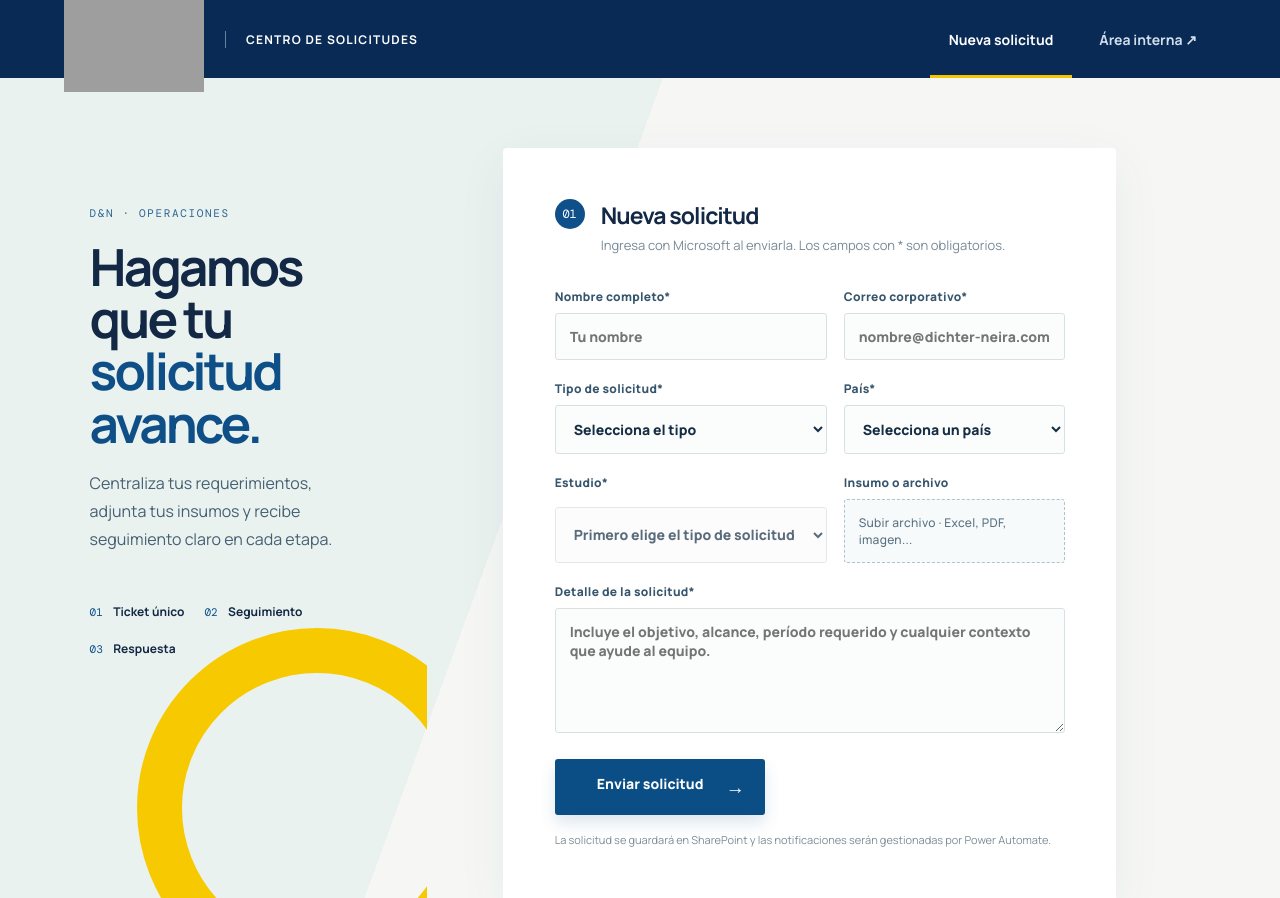
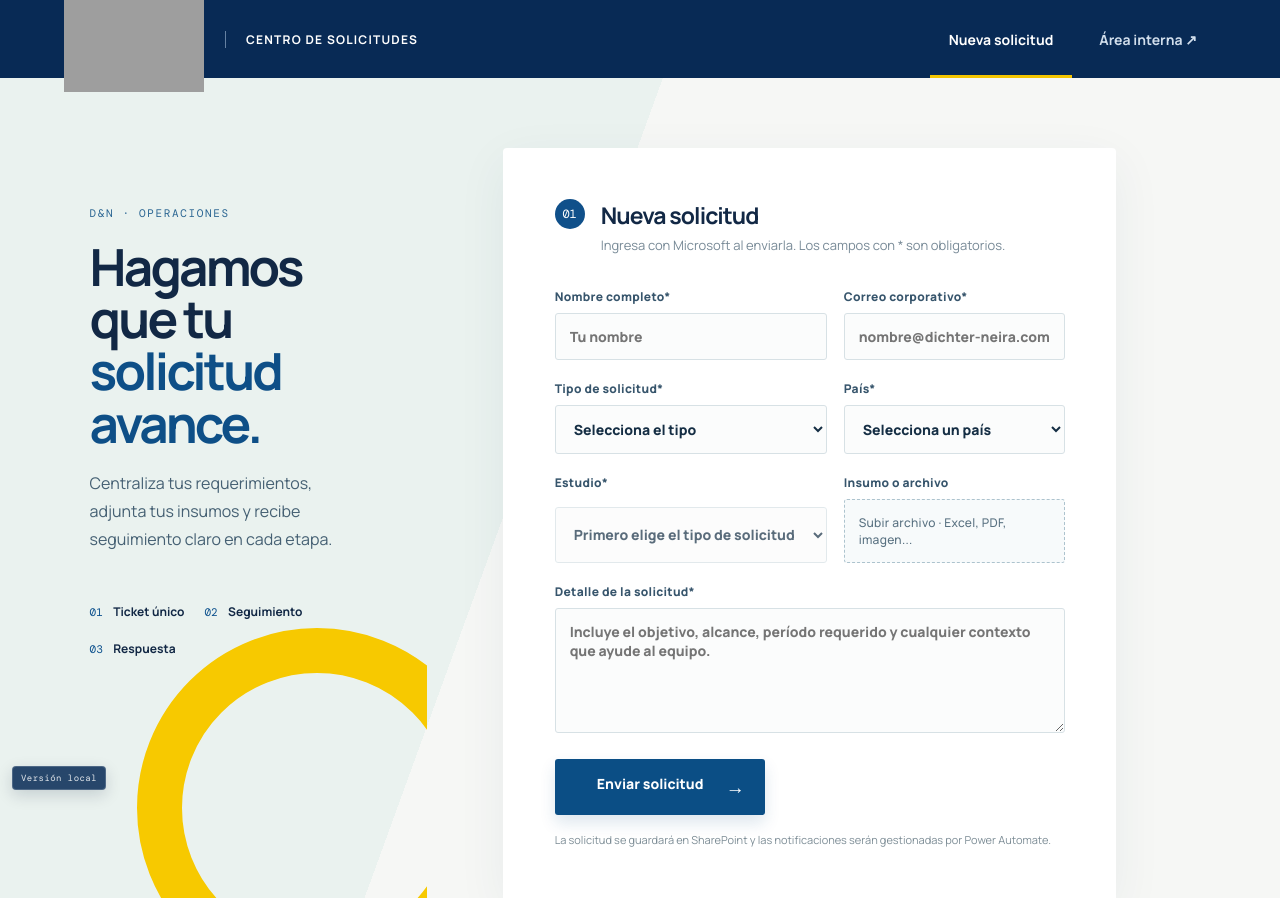
Before and after one commit to 3xotiC777/comercial, a React (Vite) app: page / in a window 1280 px wide. Built offline with nearby package versions, Linux system fonts and the light colour scheme; grey boxes are pictures that could not be loaded.

Commit message:
Mostrar version publicada de la aplicacion

```diff
--- a/src/Resolution.css
+++ b/src/Resolution.css
@@ -360,7 +360,25 @@
   font-size: 11px;
 }
 
+.app-version {
+  position: fixed;
+  left: 12px;
+  bottom: 10px;
+  z-index: 12;
+  padding: 5px 8px;
+  border: 1px solid rgba(255, 255, 255, .18);
+  border-radius: 4px;
+  background: rgba(8, 42, 85, .86);
+  box-shadow: 0 5px 16px rgba(0, 26, 56, .16);
+  color: rgba(255, 255, 255, .86);
+  font: 9px 'DM Mono', monospace;
+  letter-spacing: .05em;
+  pointer-events: none;
+  backdrop-filter: blur(6px);
+}
+
 @media (max-width: 650px) {
+  .app-version { left: 7px; bottom: 7px; }
   .modal-backdrop { padding: 10px; }
   .resolution-modal {
     max-height: calc(100vh - 20px);
--- a/src/TicketApp.tsx
+++ b/src/TicketApp.tsx
@@ -17,6 +17,7 @@ const catalog:Record<string,string[]>={
 }
 const Logo=()=> <img className="logo" src="https://dichter-neira.com/wp-content/uploads/2026/06/Logo-nuevo-blanco-e1782489132302.webp" alt="dichter & neira"/>
 const fmt=(date:string)=>new Intl.DateTimeFormat('es-CO',{dateStyle:'medium',timeStyle:'short'}).format(new Date(date))
+const appVersion=import.meta.env.VITE_APP_VERSION||'local'
 
 export default function TicketApp(){
   const [view,setView]=useState<'new'|'admin'>('new'),[tickets,setTickets]=useState<Ticket[]>([]),[user,setUser]=useState<{name:string;email:string}|null>(null),[notice,setNotice]=useState(''),[loading,setLoading]=useState(false)
@@ -24,7 +25,7 @@ export default function TicketApp(){
   const update=async(ticket:Ticket,patch:Partial<Ticket>)=>{try{setLoading(true);await updateTicket(ticket,patch);setTickets(current=>current.map(x=>x.spId===ticket.spId?{...x,...patch}:x));setNotice('Cambio guardado. Power Automate notificará a las personas involucradas.')}catch(error){setNotice(error instanceof Error?error.message:'No se pudo guardar el cambio.')}finally{setLoading(false)}}
   const download=async(ticket:Ticket)=>{try{await downloadTicketAttachment(ticket);setNotice(`Descarga de “${ticket.attachment_name}” iniciada.`)}catch(error){setNotice(error instanceof Error?error.message:'No se pudo descargar el archivo.')}}
   const complete=async(ticket:Ticket,resolution:string,files:File[],inlineFiles:File[])=>{try{setLoading(true);const patch=await finalizeTicket(ticket,resolution,files,inlineFiles);setTickets(current=>current.map(x=>x.spId===ticket.spId?{...x,...patch}:x));setNotice(`Ticket ${ticket.id} finalizado. Power Automate procesará el correo para ${ticket.requester_email}.`);return null}catch(error){const message=error instanceof Error?error.message:'No se pudo finalizar el ticket.';setNotice(message);return message}finally{setLoading(false)}}
-  return <main><header className="topbar"><button className="brand" onClick={()=>setView('new')}><Logo/><span>Centro de solicitudes</span></button><nav><button className={view==='new'?'active':''} onClick={()=>setView('new')}>Nueva solicitud</button><button className={view==='admin'?'active':''} onClick={()=>setView('admin')}>Área interna ↗</button></nav></header>{notice&&<div className="toast" role="status">{notice}<button onClick={()=>setNotice('')}>×</button></div>}{view==='new'?<Request onCreated={ticket=>{setNotice(`Solicitud ${ticket.id} creada correctamente.`);setTickets([ticket,...tickets])}}/>:user?<Dash tickets={tickets} update={update} download={download} complete={complete} signOut={async()=>{await signOut();setUser(null);setTickets([])}}/>:<Login loading={loading} onLogin={enter}/>}</main>
+  return <main><header className="topbar"><button className="brand" onClick={()=>setView('new')}><Logo/><span>Centro de solicitudes</span></button><nav><button className={view==='new'?'active':''} onClick={()=>setView('new')}>Nueva solicitud</button><button className={view==='admin'?'active':''} onClick={()=>setView('admin')}>Área interna ↗</button></nav></header>{notice&&<div className="toast" role="status">{notice}<button onClick={()=>setNotice('')}>×</button></div>}{view==='new'?<Request onCreated={ticket=>{setNotice(`Solicitud ${ticket.id} creada correctamente.`);setTickets([ticket,...tickets])}}/>:user?<Dash tickets={tickets} update={update} download={download} complete={complete} signOut={async()=>{await signOut();setUser(null);setTickets([])}}/>:<Login loading={loading} onLogin={enter}/>}<div className="app-version" title="Versión publicada de la aplicación">Versión {appVersion}</div></main>
 }
 
 function Request({onCreated}:{onCreated:(ticket:Ticket)=>void}){
```
